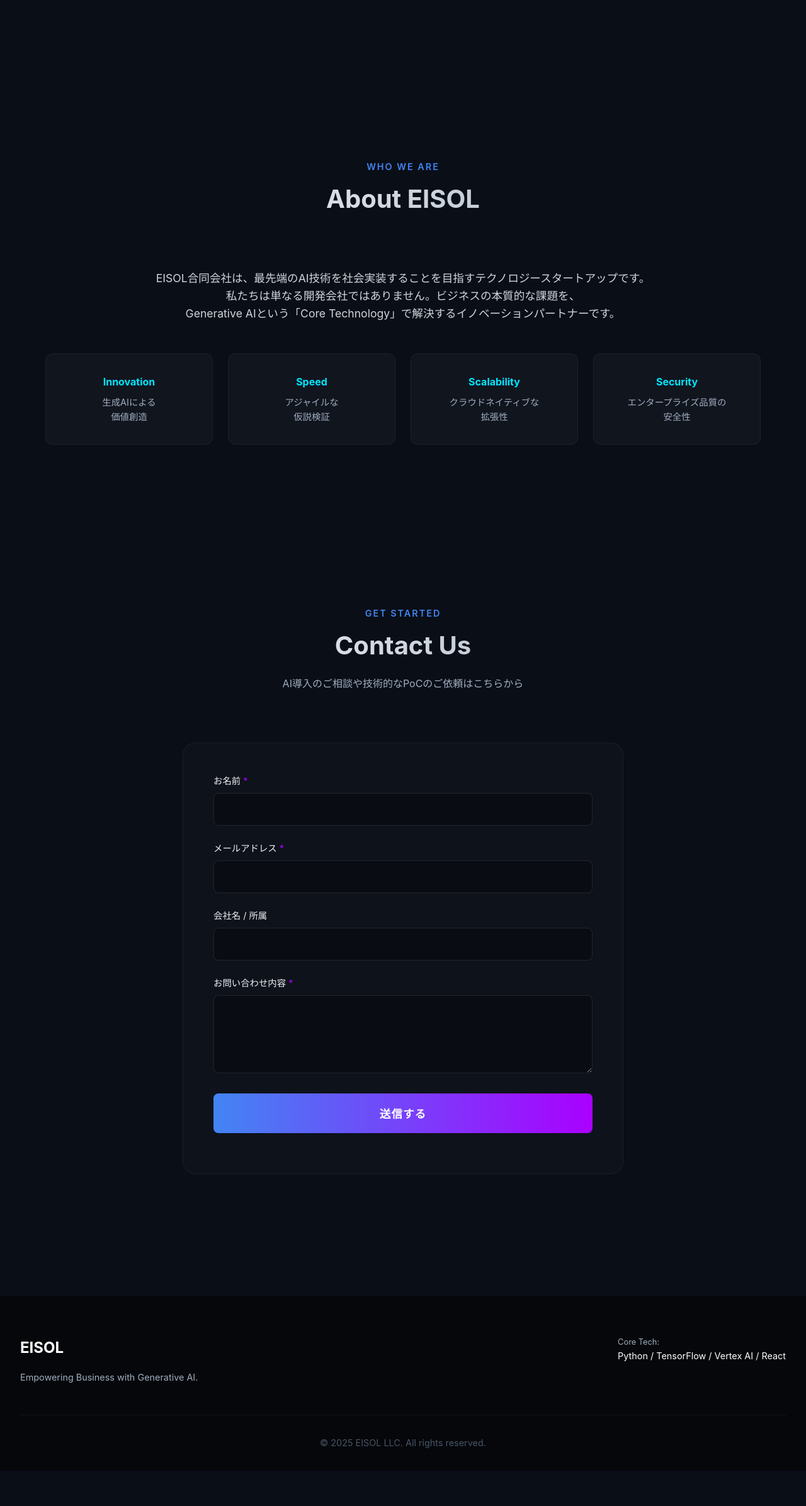
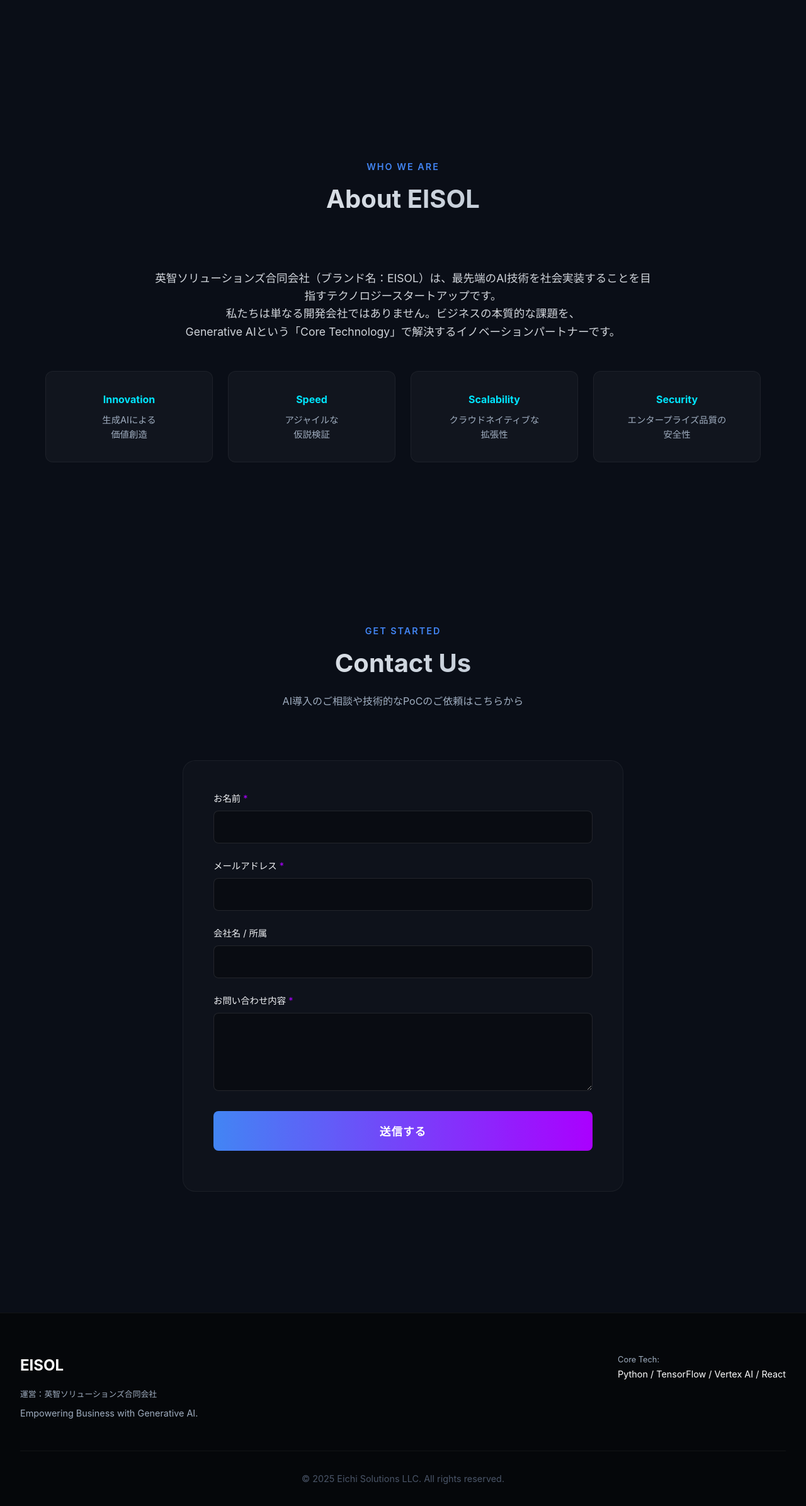
Before and after one commit to taketo/eisol-homepage, a plain HTML site: page eisol_homepage.html in a window 1280 px wide. Shown: the part 2377-4768 px from the top of the page at 63% size. Before the commit the page ends 4712 px from the top, so only its background shows below. Drawn offline with Linux system fonts and the light colour scheme.

Commit message:
update company name

```diff
--- a/eisol_homepage.html
+++ b/eisol_homepage.html
@@ -3,7 +3,7 @@
 <head>
     <meta charset="UTF-8">
     <meta name="viewport" content="width=device-width, initial-scale=1.0">
-    <meta name="description" content="EISOL合同会社は、生成AIと最先端の機械学習技術を活用し、企業の意思決定と業務プロセスを革新するAIスタートアップです。">
+    <meta name="description" content="英智ソリューションズ合同会社（ブランド名：EISOL）は、生成AIと最先端の機械学習技術を活用し、企業の意思決定と業務プロセスを革新するAIスタートアップです。">
     <title>EISOL - Generative AI & MLOps Solutions</title>
     <style>
         :root {
@@ -560,7 +560,7 @@
             </div>
             <div style="max-width: 800px; margin: 0 auto; text-align: center; margin-bottom: 3rem;">
                 <p style="font-size: 1.1rem; color: #d1d5db;">
-                    EISOL合同会社は、最先端のAI技術を社会実装することを目指すテクノロジースタートアップです。<br>
+                    英智ソリューションズ合同会社（ブランド名：EISOL）は、最先端のAI技術を社会実装することを目指すテクノロジースタートアップです。<br>
                     私たちは単なる開発会社ではありません。ビジネスの本質的な課題を、<br>
                     Generative AIという「Core Technology」で解決するイノベーションパートナーです。
                 </p>
@@ -624,6 +624,7 @@
             <div class="footer-content">
                 <div style="margin-bottom: 1rem;">
                     <div class="footer-logo">EISOL</div>
+                    <p style="font-size: 0.8rem; color: var(--text-gray); margin-bottom: 0.5rem;">運営：英智ソリューションズ合同会社</p>
                     <p style="color: var(--text-gray); font-size: 0.9rem;">Empowering Business with Generative AI.</p>
                 </div>
                 <!-- Google for Startups審査用の信頼性向上要素 -->
@@ -633,7 +634,7 @@
                 </div>
             </div>
             <div class="footer-bottom">
-                <p>© 2025 EISOL LLC. All rights reserved.</p>
+                <p>© 2025 Eichi Solutions LLC. All rights reserved.</p>
             </div>
         </div>
     </footer>
```
Also changed, not shown: index.html (+4 -3 lines).
